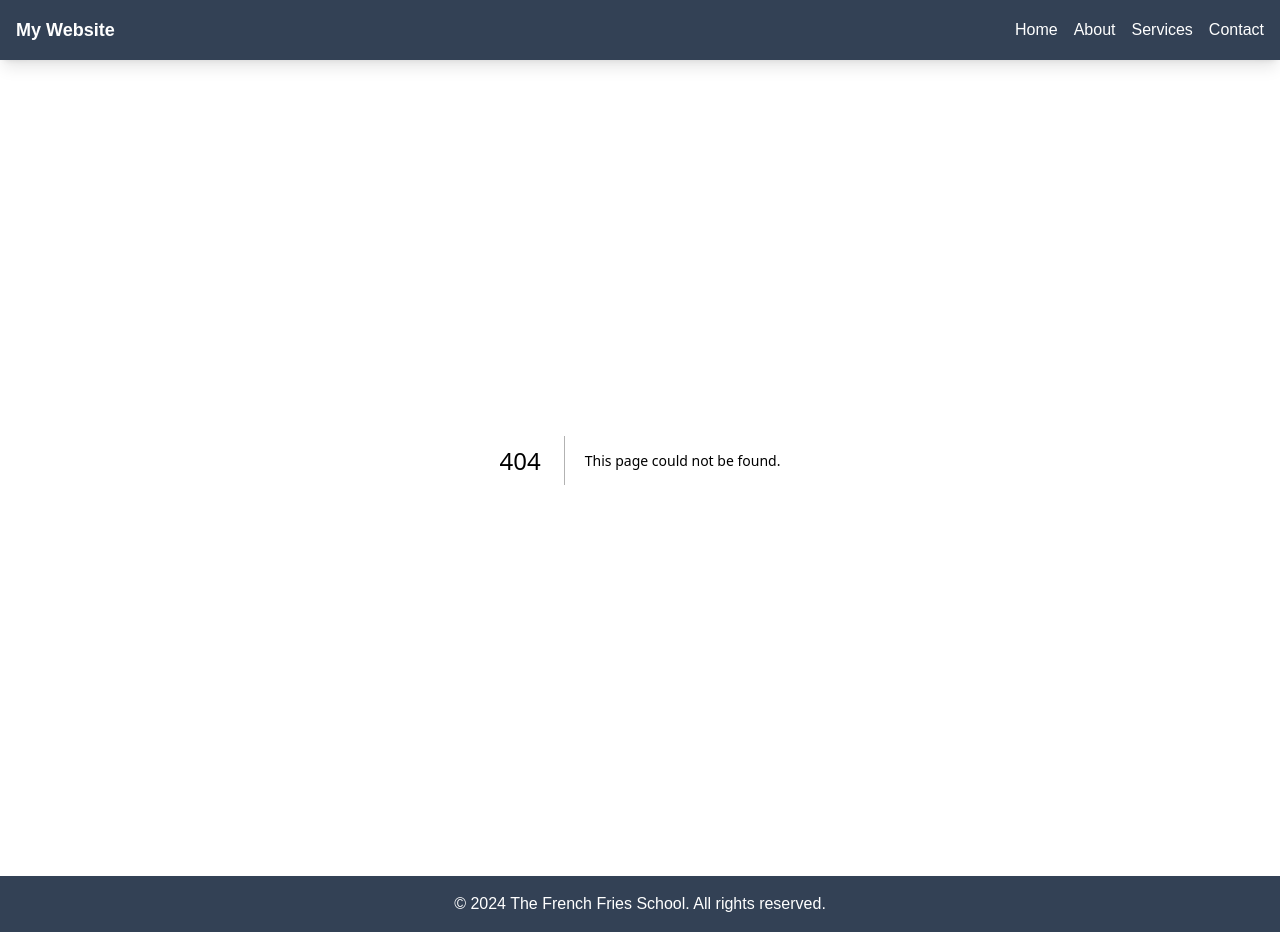
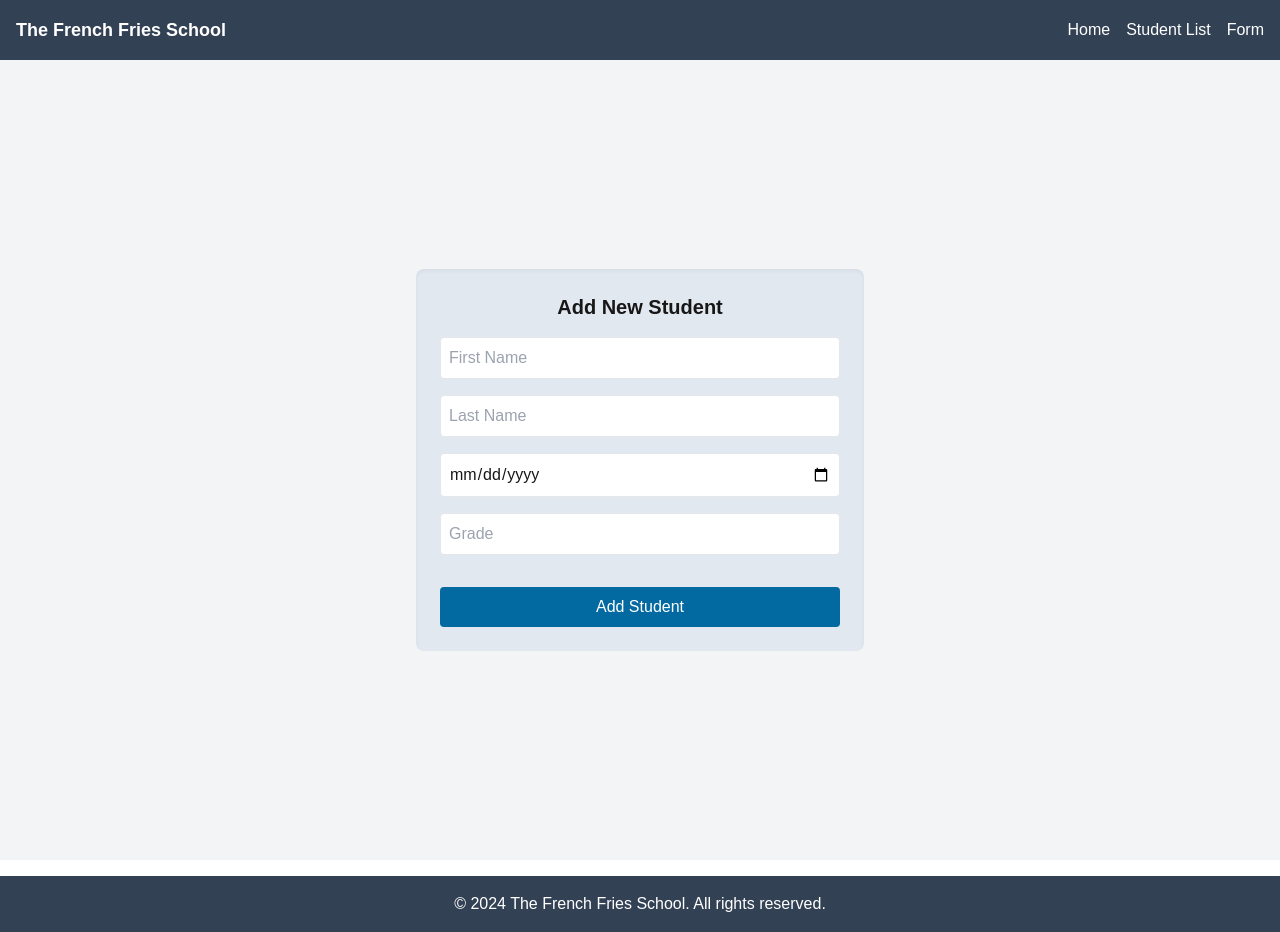
Before and after one commit to RobinSuthar/Assignment_2_web_dev, a Next.js app: page /form in a window 1280 px wide. Before the commit this address had no page. Built offline with nearby package versions, Linux system fonts and the light colour scheme.

Commit message:
Move Form to From page and student list to the student list page

```diff
--- a/app/components/Header.jsx
+++ b/app/components/Header.jsx
@@ -1,10 +1,11 @@
 import React from "react";
+import Link from "next/link";
 
 const Header = () => {
   return (
     <header className="bg-slate-700 text-white shadow-lg p-4">
       <nav className="flex justify-between items-center">
-        <div className="text-lg font-bold">My Website</div>
+        <div className="text-lg font-bold">The French Fries School</div>
         <ul className="flex space-x-4">
           <li>
             <a href="#home" className="hover:text-blue-100">
@@ -12,19 +13,10 @@ const Header = () => {
             </a>
           </li>
           <li>
-            <a href="#about" className="hover:text-blue-100">
-              About
-            </a>
+            <Link href="/studentList">Student List</Link>
           </li>
           <li>
-            <a href="#services" className="hover:text-blue-100">
-              Services
-            </a>
-          </li>
-          <li>
-            <a href="#contact" className="hover:text-blue-100">
-              Contact
-            </a>
+            <Link href="/form">Form</Link>
           </li>
         </ul>
       </nav>
--- a/app/components/StudentList.jsx
+++ b/app/components/StudentList.jsx
@@ -1,5 +1,6 @@
-
+"use client";
 import React from "react";
+import { useState, useEffect } from "react";
 
 const students = [
   { firstName: "Mike", lastName: "Smith", dob: "14-Oct-2005", grade: "10" },
@@ -10,13 +11,30 @@ const students = [
 ];
 
 const StudentList = () => {
+  const [students, setStudents] = useState([]);
+
+  useEffect(() => {
+    fetch("http://localhost:3300/students")
+      .then((res) => res.json())
+      .then((data) => setStudents(data));
+  }, []);
+
+  if (students.length === 0) {
+    <h2 className="text-xl font-semibold text-center">Student List</h2>;
+    return <p className="text-center">No students found.</p>;
+  } else {
     return (
       <div className="p-4">
         <h2 className="text-xl font-semibold text-center">Student List</h2>
         <ul className="grid grid-cols-1 lg:grid-cols-3 gap-6 mt-4 mb-4">
           {students.map((student) => (
-          <li key={student.id} className="p-4 bg-sky-100 hover:bg-sky-200 rounded-lg shadow-inner">
-            <p>Name: {student.firstName} {student.lastName}</p>
+            <li
+              key={student.id}
+              className="p-4 bg-sky-100 hover:bg-sky-200 rounded-lg shadow-inner"
+            >
+              <p>
+                Name: {student.firstName} {student.lastName}
+              </p>
               <p>Date of Birth: {student.dob}</p>
               <p>Grade: {student.grade}</p>
             </li>
@@ -24,6 +42,7 @@ const StudentList = () => {
         </ul>
       </div>
     );
+  }
 };
 
 export default StudentList;
--- /dev/null
+++ b/app/form/page.js
@@ -0,0 +1,9 @@
+import Form from "../components/Form";
+
+export default function FormPage() {
+  return (
+    <div  className="flex flex-col items-center justify-center min-h-screen p-8 bg-gray-100">
+      <Form />
+    </div>
+  );
+}
--- /dev/null
+++ b/app/studentList/page.js
@@ -0,0 +1,9 @@
+import StudentList from "../components/StudentList";
+
+export default function StudentListPage() {
+  return (
+    <div className="flex flex-col items-center justify-center min-h-screen p-8 bg-gray-100">
+      <StudentList />
+    </div>
+  );
+}
```
Lines whose indentation alone changed are shown as unchanged.
